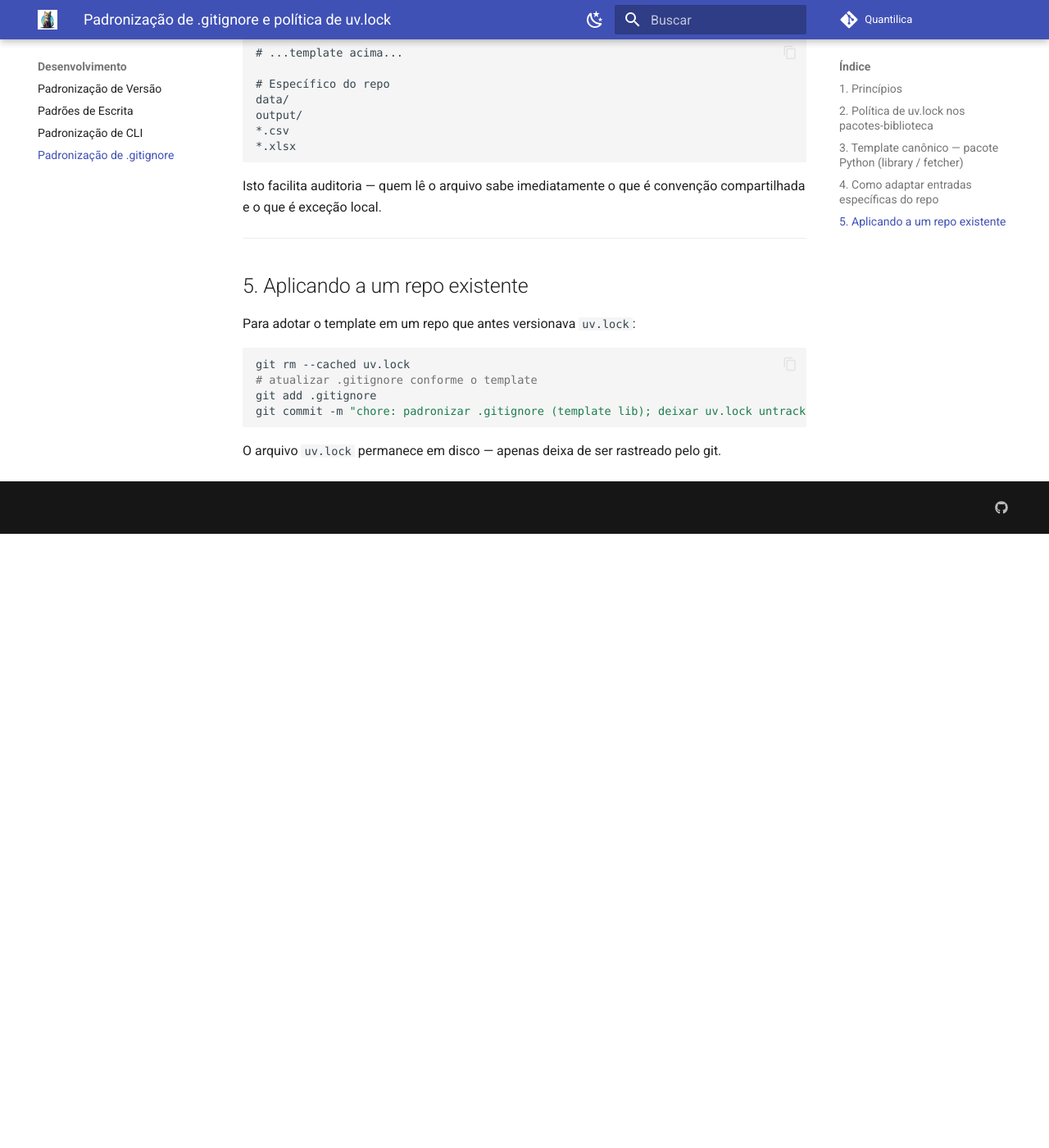
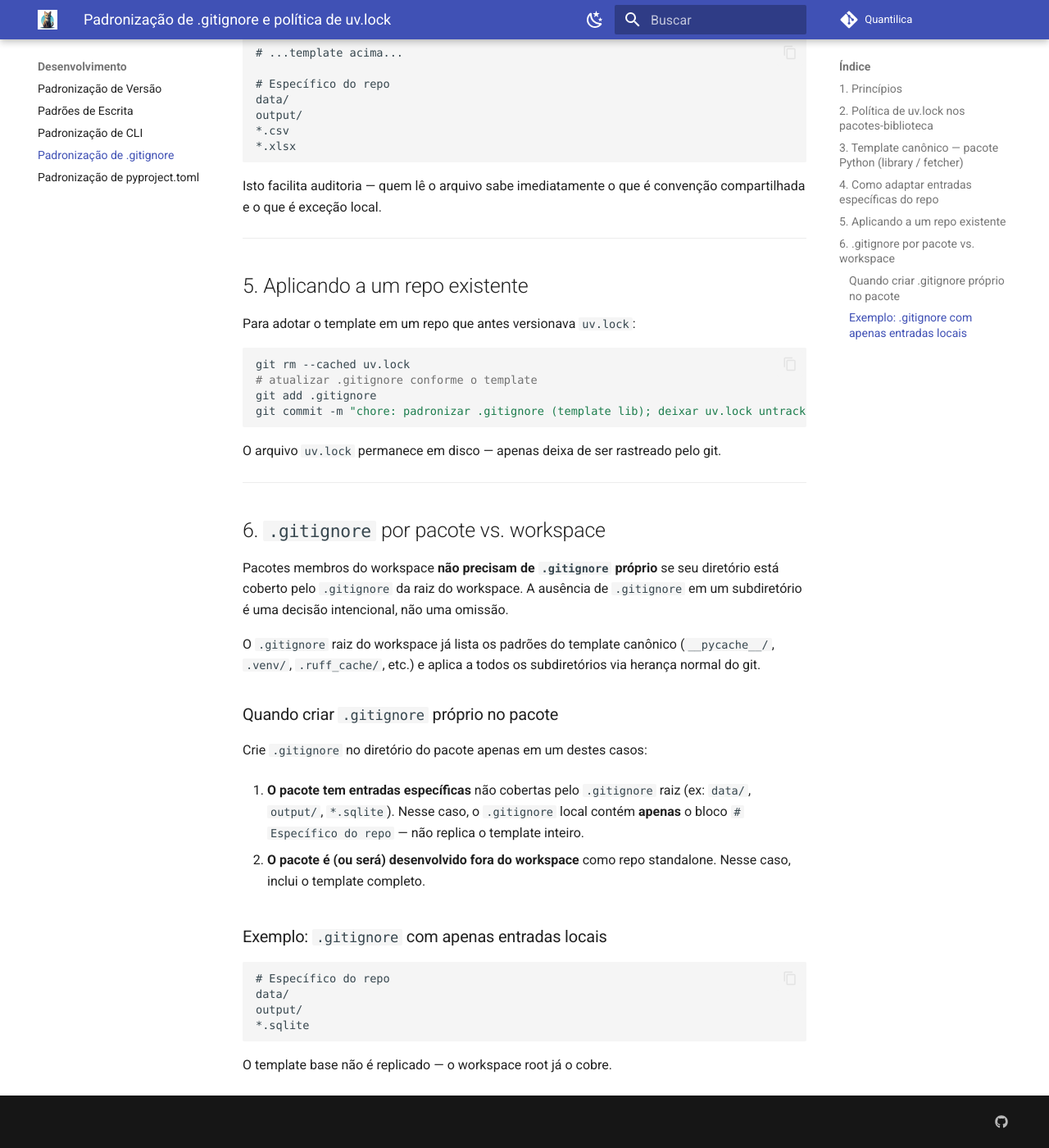
Before and after one commit to Quantilica/docs, an MkDocs documentation site: the page built from docs/normas/gitignore.md, in a window 1280 px wide and 1400 px high, scrolled down 2098 px. Shown: the whole window at 82% size. Built offline with MkDocs 1.6.1 and Material for MkDocs 9.7.7, drawn with Linux system fonts in a browser that asks for light colours; some web fonts are replaced; comment, search, counter and statistics services are not loaded; before the commit the page ends 2749 px from its top, so only the background shows below that.

Commit message:
docs: adicionar norma de pyproject.toml e atualizar gitignore e mkdocs
- normas/pyproject.md: novo documento — [dependency-groups] como padrão
  canônico para dev deps; ruff.toml raiz é canônico, [tool.ruff] por pacote
  apenas para overrides locais
- normas/gitignore.md: §6 adicionado — política de .gitignore por pacote
  vs. workspace (ausência é intencional; template só para repos standalone)
- mkdocs.yml: entrada da nova norma adicionada na seção Desenvolvimento

Co-Authored-By: Claude Sonnet 4.6 <noreply@anthropic.com>

````diff
--- a/docs/normas/gitignore.md
+++ b/docs/normas/gitignore.md
@@ -103,3 +103,30 @@ git commit -m "chore: padronizar .gitignore (template lib); deixar uv.lock untra
 ```
 
 O arquivo `uv.lock` permanece em disco — apenas deixa de ser rastreado pelo git.
+
+---
+
+## 6. `.gitignore` por pacote vs. workspace
+
+Pacotes membros do workspace **não precisam de `.gitignore` próprio** se seu diretório está coberto pelo `.gitignore` da raiz do workspace. A ausência de `.gitignore` em um subdiretório é uma decisão intencional, não uma omissão.
+
+O `.gitignore` raiz do workspace já lista os padrões do template canônico (`__pycache__/`, `.venv/`, `.ruff_cache/`, etc.) e aplica a todos os subdiretórios via herança normal do git.
+
+### Quando criar `.gitignore` próprio no pacote
+
+Crie `.gitignore` no diretório do pacote apenas em um destes casos:
+
+1. **O pacote tem entradas específicas** não cobertas pelo `.gitignore` raiz (ex: `data/`, `output/`, `*.sqlite`). Nesse caso, o `.gitignore` local contém **apenas** o bloco `# Específico do repo` — não replica o template inteiro.
+
+2. **O pacote é (ou será) desenvolvido fora do workspace** como repo standalone. Nesse caso, inclui o template completo.
+
+### Exemplo: `.gitignore` com apenas entradas locais
+
+```gitignore
+# Específico do repo
+data/
+output/
+*.sqlite
+```
+
+O template base não é replicado — o workspace root já o cobre.
--- a/mkdocs.yml
+++ b/mkdocs.yml
@@ -110,6 +110,7 @@ nav:
       - Padrões de Escrita: normas/escrita.md
       - Padronização de CLI: normas/cli-fetchers.md
       - Padronização de .gitignore: normas/gitignore.md
+      - Padronização de pyproject.toml: normas/pyproject.md
 
   - Contribuir: contribuir.md
   - Status das fontes: status.md
````
Also changed, not shown: docs/normas/pyproject.md (added, +108 -0 lines).
